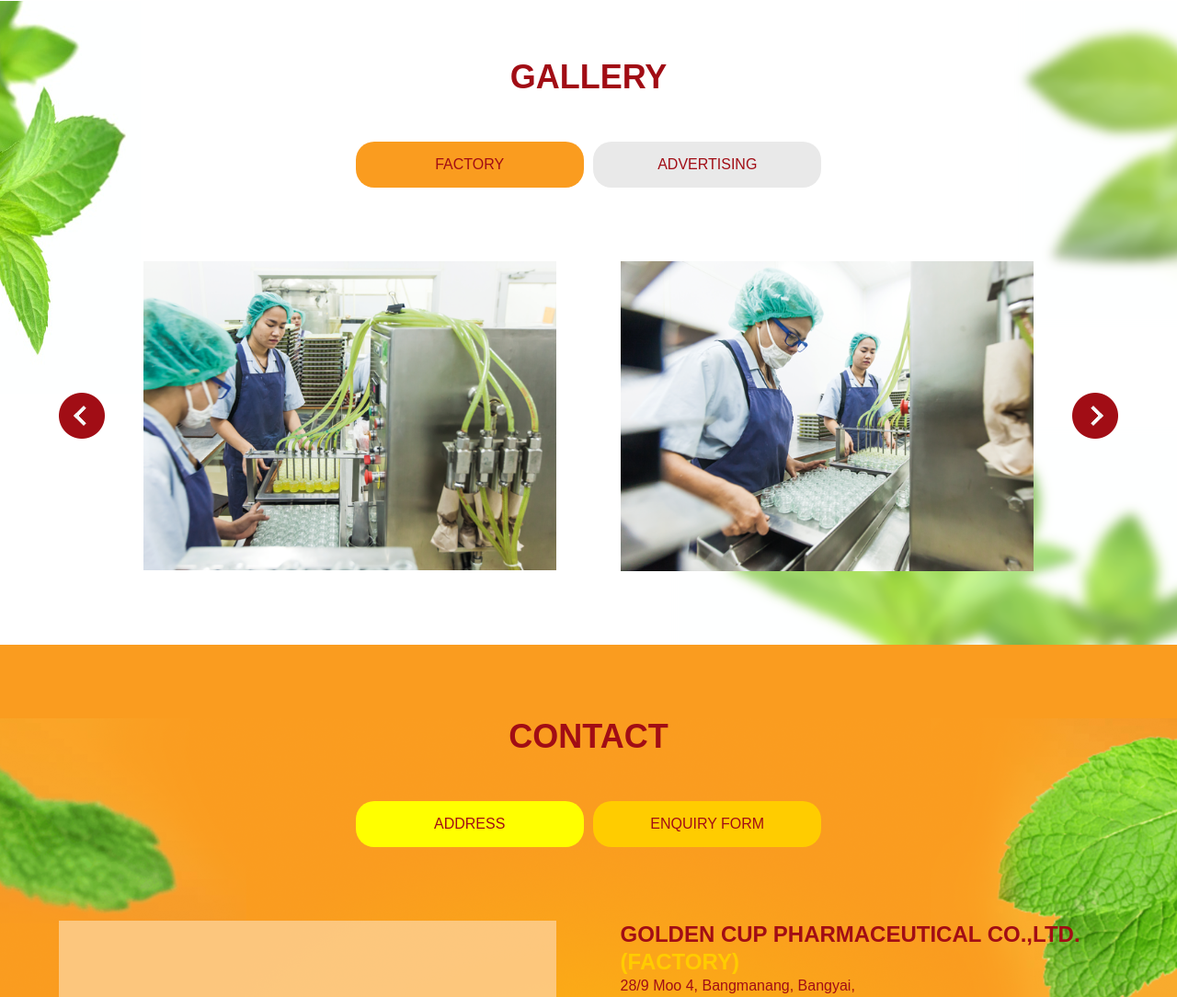
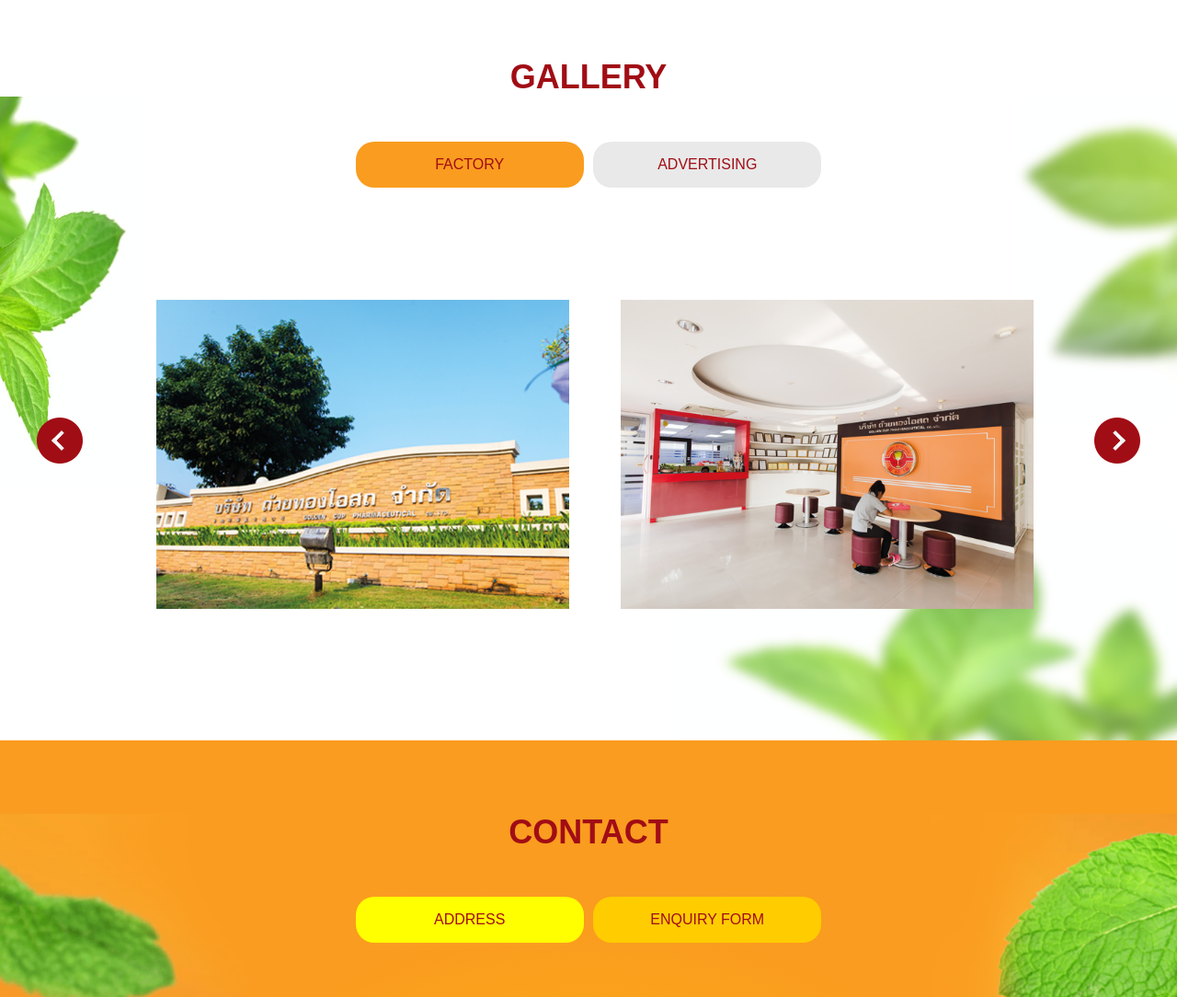
Before and after one commit to uttapong/Goldencup, a website: page index.html in a window 1280 px wide. Shown: the part 4120-5204 px from the top of the page at 92% size. Drawn offline with Linux system fonts and the light colour scheme; grey boxes are pictures that could not be loaded.

Commit message:
update css,index.html

```diff
--- a/index.html
+++ b/index.html
@@ -974,7 +974,19 @@ function MM_swapImgRestore() { //v3.0
         <tr>
           <td align="center" valign="top"><table width="100%" border="0" cellspacing="0" cellpadding="0">
             <tr>
-              <td width="5%" align="center" valign="bottom" class="bottom_align">&nbsp;</td>
+            <div class="gallery-container" style="margin: 0px auto;text-align: center;width: 100%;">
+            <div class="left-arrow"><img src="images/icon_left.png" alt="icon_left" style="cursor:pointer"></div>
+            <div style="max-width: 1024px;margin:0px auto;display:inline-block;" id="slider4" class="slider owl-carousel owl-theme ">
+
+                      <div ><img src="images/pic_gallery_1.png" alt="The Last of us"></div>
+                      <div ><img src="images/pic_gallery_2.png" alt="GTA V"></div>
+                      <div ><img src="images/pic_gallery_3.png" alt="Mirror Edge"></div>
+                      <div ><img src="images/pic_gallery_4.png" alt="Mirror Edge"></div>
+
+                    </div>
+               <div class="right-arrow"><img src="images/icon_right.png" alt="icon_left" style="cursor:pointer"></div>
+               </div>
+              <!-- <td width="5%" align="center" valign="bottom" class="bottom_align">&nbsp;</td>
               <td width="90%" align="center" valign="top"><table width="100%" border="0" cellspacing="0" cellpadding="0">
                 <tr>
                   <td width="8%" align="left" valign="middle" class="vertical_align"><img src="images/icon_left.png" alt="icon_left" style="cursor:pointer"></td>
@@ -983,7 +995,7 @@ function MM_swapImgRestore() { //v3.0
                   <td colspan="3" align="center" valign="top"><img src="images/pic_gallery_4.png" alt="pic_gallery" style="cursor:pointer"></td>
                   <td width="8%" align="right" valign="middle" class="vertical_align"><img src="images/icon_right.png" alt="icon_right" style="cursor:pointer"></td>
                 </tr>
-                </table></td>
+                </table></td> -->
               <td width="5%">&nbsp;</td>
             </tr>
           </table></td>
--- a/main.js
+++ b/main.js
@@ -39,4 +39,20 @@ $(document).ready(function() {
 
   });
 
+  $("#slider4").slick({
+
+     dots: false,
+     speed: 300,
+     autoplay:false,
+     autoplaySpeed: 3000,
+     arrows:true,
+     zIndex: 9,
+     dotsClass: 'dots',
+     infinite: true,
+  slidesToShow: 2,
+  prevArrow: $('.left-arrow'),
+  nextArrow: $('.right-arrow')
+
+  });
+
 });
--- a/style.css
+++ b/style.css
@@ -709,6 +709,9 @@ a:active {
 .slider img{
 	width: 100%;
 }
+#slider4 div{
+padding: 0.7%;
+}
 
 .dots
 {
@@ -792,3 +795,21 @@ a:active {
 {
     color: #A10C16;
 }
+
+.left-arrow{
+	width: 50px;
+    margin: 170px 0px 0 40px;
+    display: block;
+    float: left;
+    top: 50%;
+    position: relative;
+}
+
+.right-arrow{
+	width: 50px;
+    margin: 170px 40px 0 0px;
+    display: block;
+    float: right;
+    top: 50%;
+    position: relative;
+}
```
